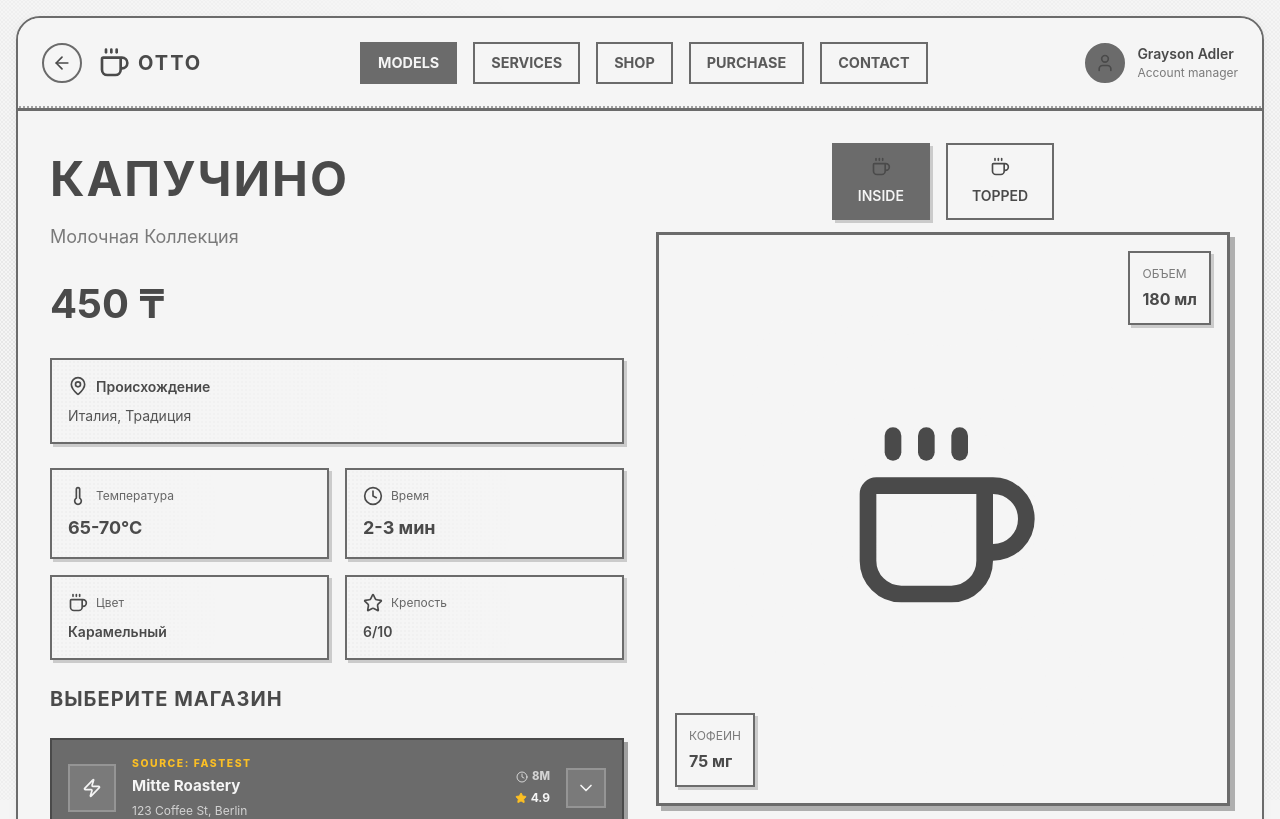
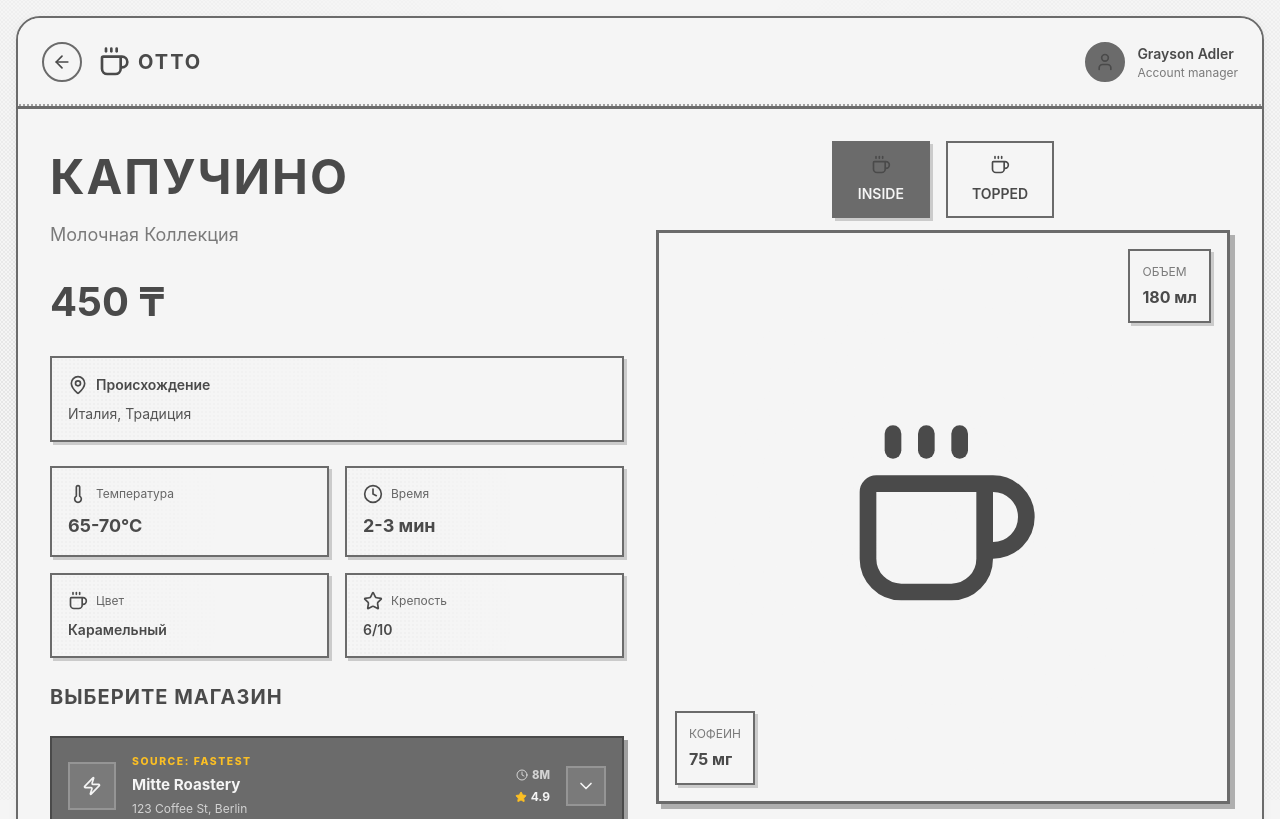
Before and after one commit to OneSkyMario/Hermes-Website, a Next.js app: page /coffee/1 in a window 1280 px wide. Shown: the top 819 px of the page. Built offline with nearby package versions, Linux system fonts and the light colour scheme.

Commit message:
removed navbar from coffee page

```diff
--- a/src/app/coffee/[id]/page.tsx
+++ b/src/app/coffee/[id]/page.tsx
@@ -126,13 +126,7 @@ export default function CoffeeDetail() {
             </div>
           </div>
 
-          <nav className="nav">
-            <button className="nav-btn active">Models</button>
-            <button className="nav-btn">Services</button>
-            <button className="nav-btn">Shop</button>
-            <button className="nav-btn">Purchase</button>
-            <button className="nav-btn">Contact</button>
-          </nav>
+
 
           <div className="user-info">
             <div className="user-avatar">
```
